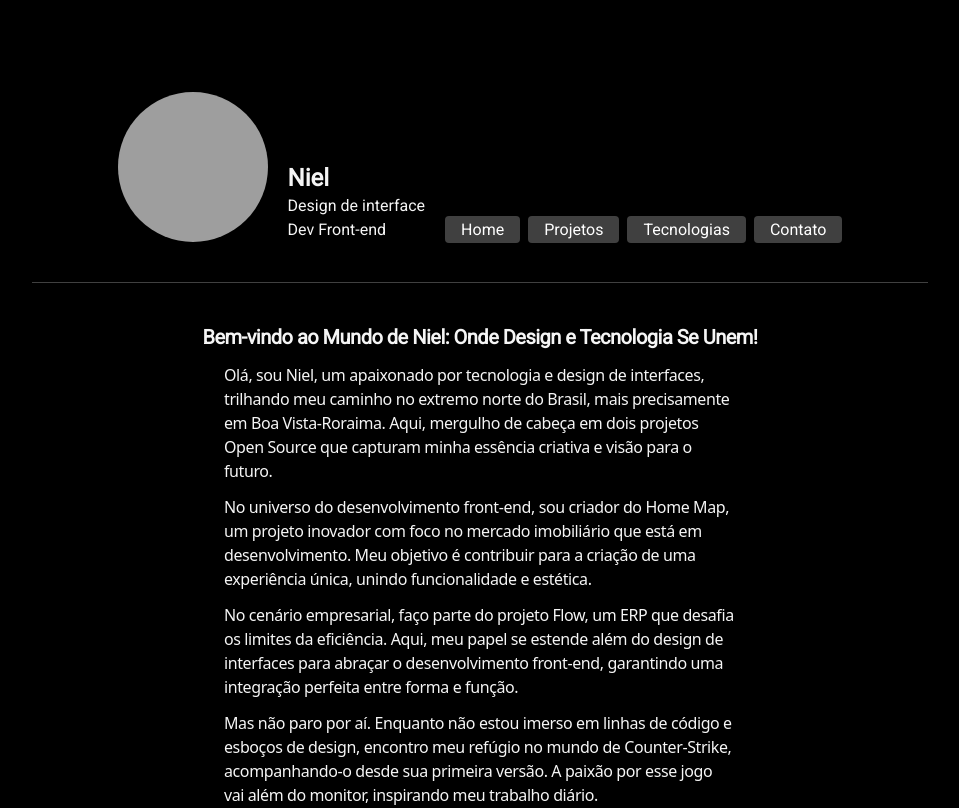
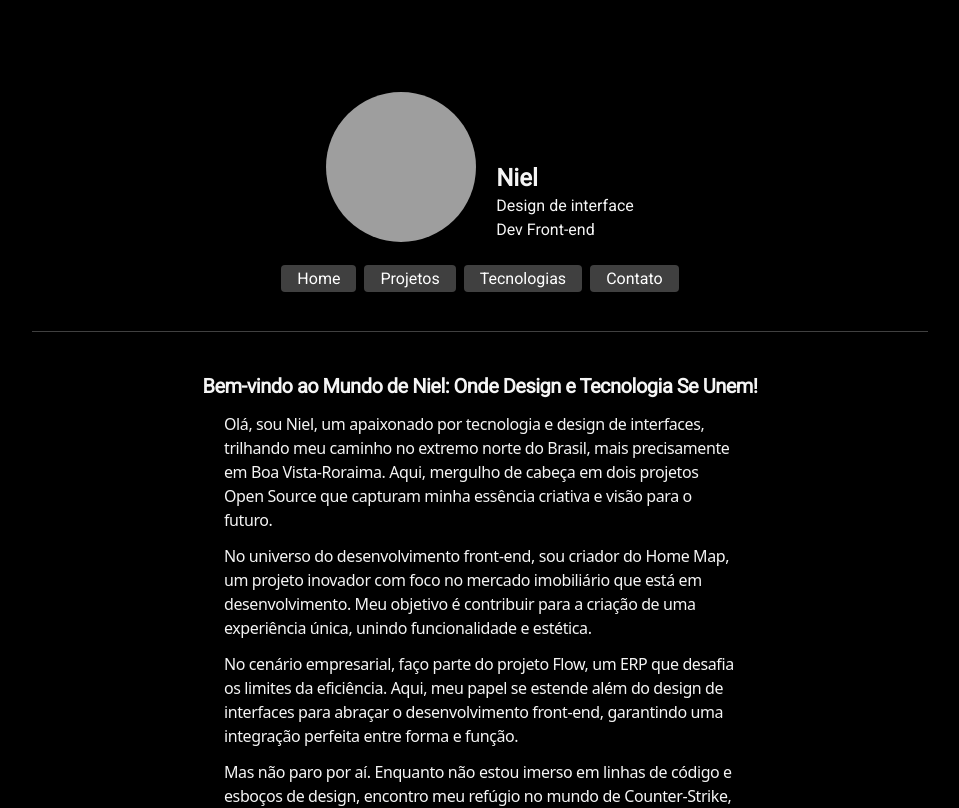
Before and after one commit to nielalencar/Niel, a React (Vite) app: page / in a window 1280 px wide. Shown: the top 808 px of the page, without its empty margins (160-1119 px from the left). Built offline with nearby package versions, Linux system fonts and the light colour scheme; grey boxes are pictures that could not be loaded.

Commit message:
Change in header navigation bar flex

```diff
--- a/src/layout/Header/index.jsx
+++ b/src/layout/Header/index.jsx
@@ -3,7 +3,7 @@ import { NavgationBar } from "../../components/Menu";
 
 export function Header() {
   return (
-    <header className="pt-[62px] md:pt-[92px] flex flex-col gap-5 mx-8 md:mx-14 lg:mx-40 xl:mx-48 2xl:mx-96 pb-5 md:pb-10 border-b border-neutral-700 lg:flex-row lg:items-end lg:justify-center">
+    <header className="pt-[62px] md:pt-[92px] flex flex-col gap-5 lg:gap-6 mx-8 md:mx-14 lg:mx-40 xl:mx-48 2xl:mx-96 pb-5 md:pb-10 border-b border-neutral-700">
       <Profile />
       <NavgationBar />
     </header>
```
